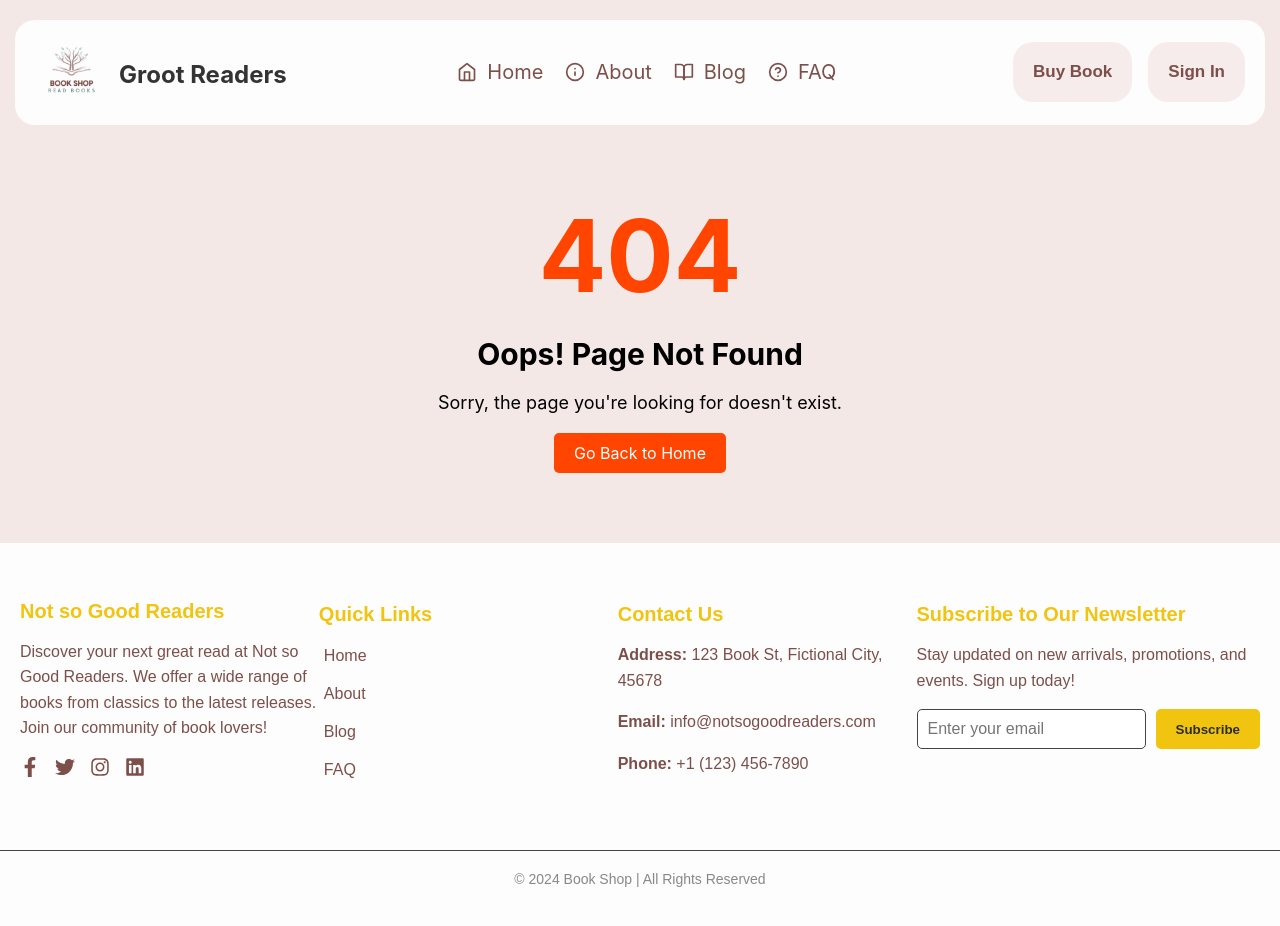
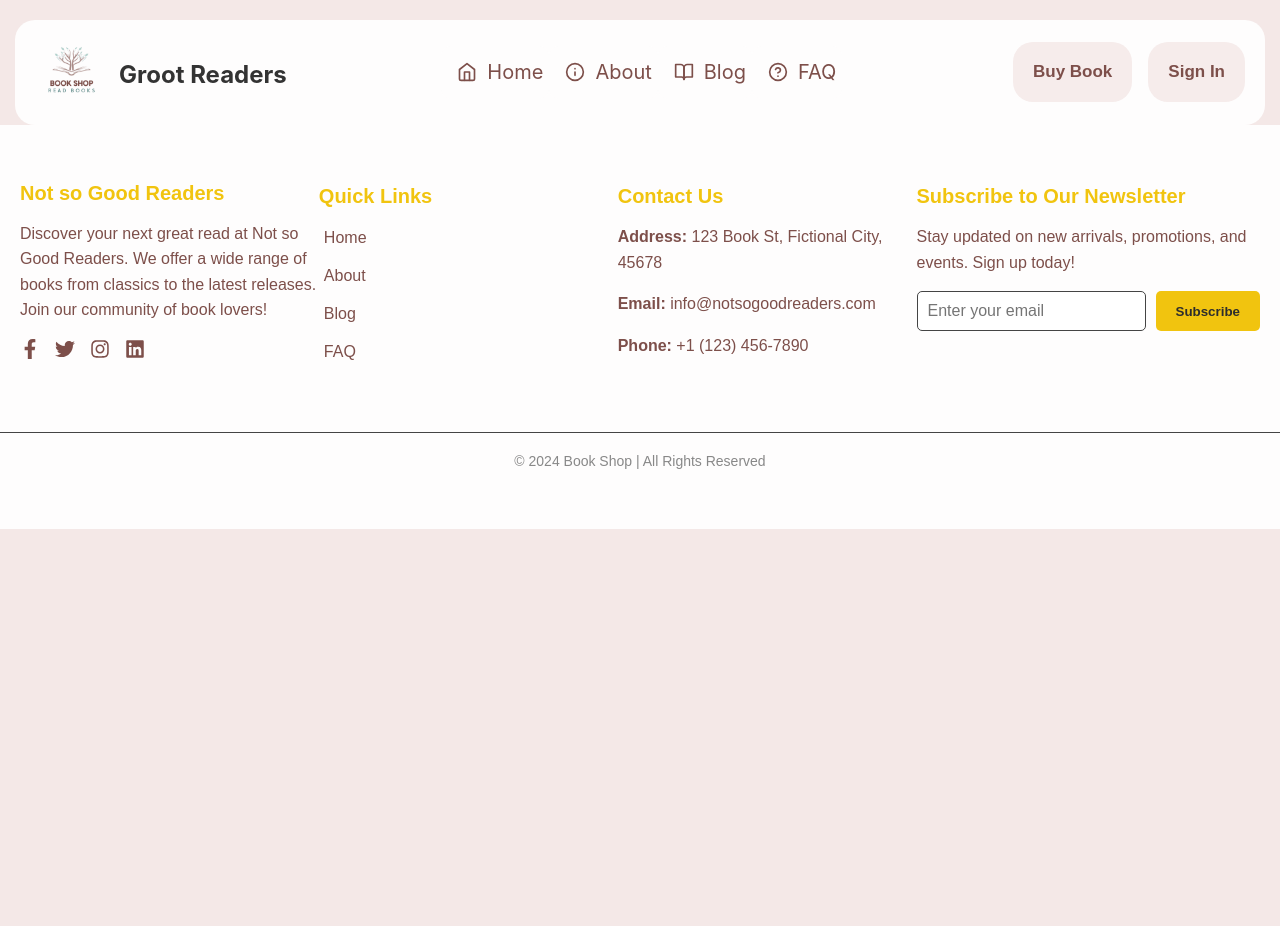
Before and after one commit to mainuddinrussel73/simple-book-shop, a React (Create React App) app: page / in a window 1280 px wide. Shown: the top 926 px of the page. After the commit the page ends 800 px from the top, so only its background shows below. Built offline with nearby package versions, Linux system fonts and the light colour scheme; no server answers.

Commit message:
app js updated

```diff
--- a/src/App.js
+++ b/src/App.js
@@ -45,7 +45,7 @@ function App() {
         <Route path="simple-book-shop/faq" element={<FAQ />} />
 
         <Route path="simple-book-shop/book/:bookId" element={<BookDetails books={books} />} />
-        <Route path="*" element={<NotFound />} />
+        <Route path="simple-book-shop/*" element={<NotFound />} />
       </Routes>
       <Footer />
     </div>
```
